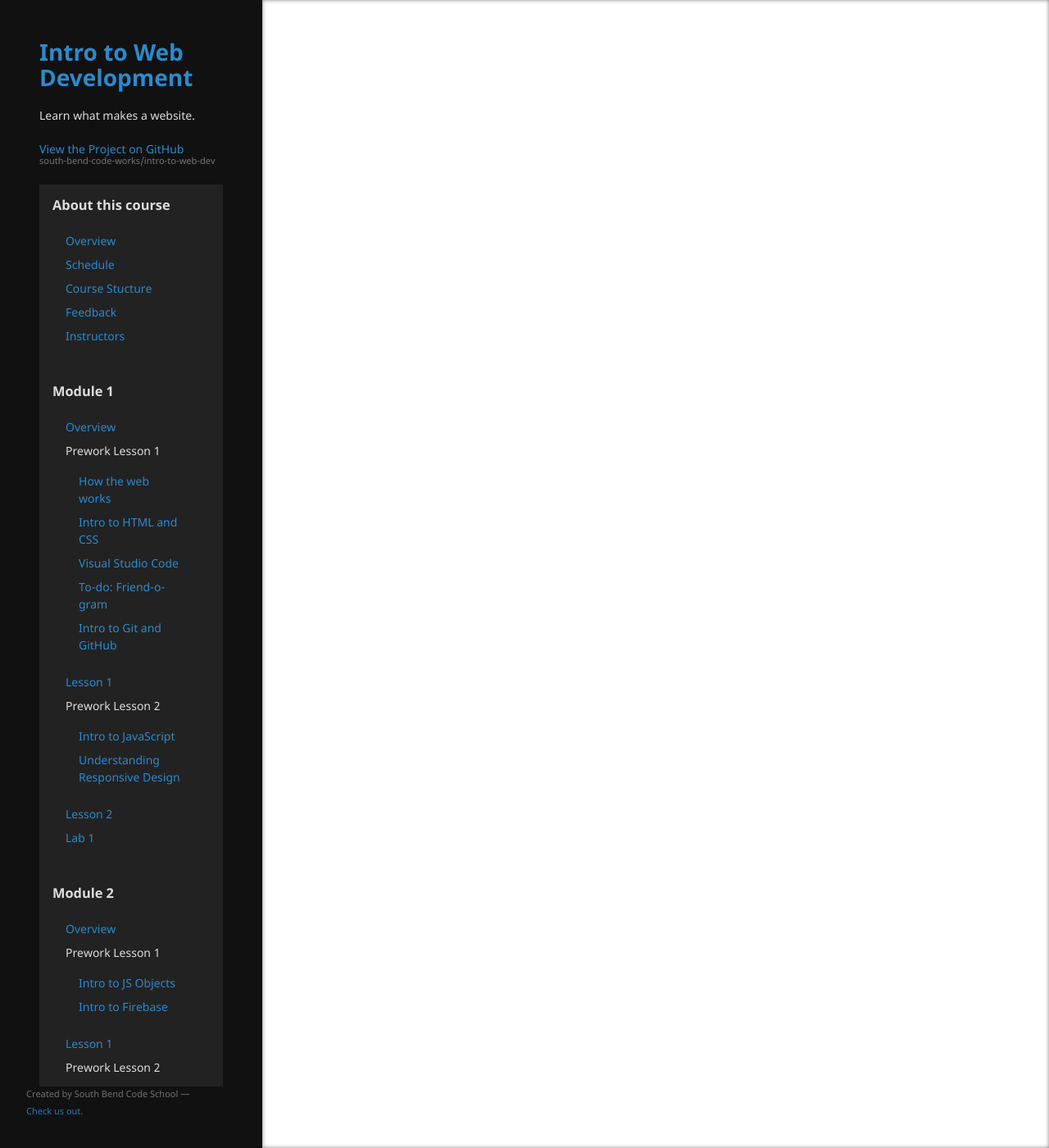
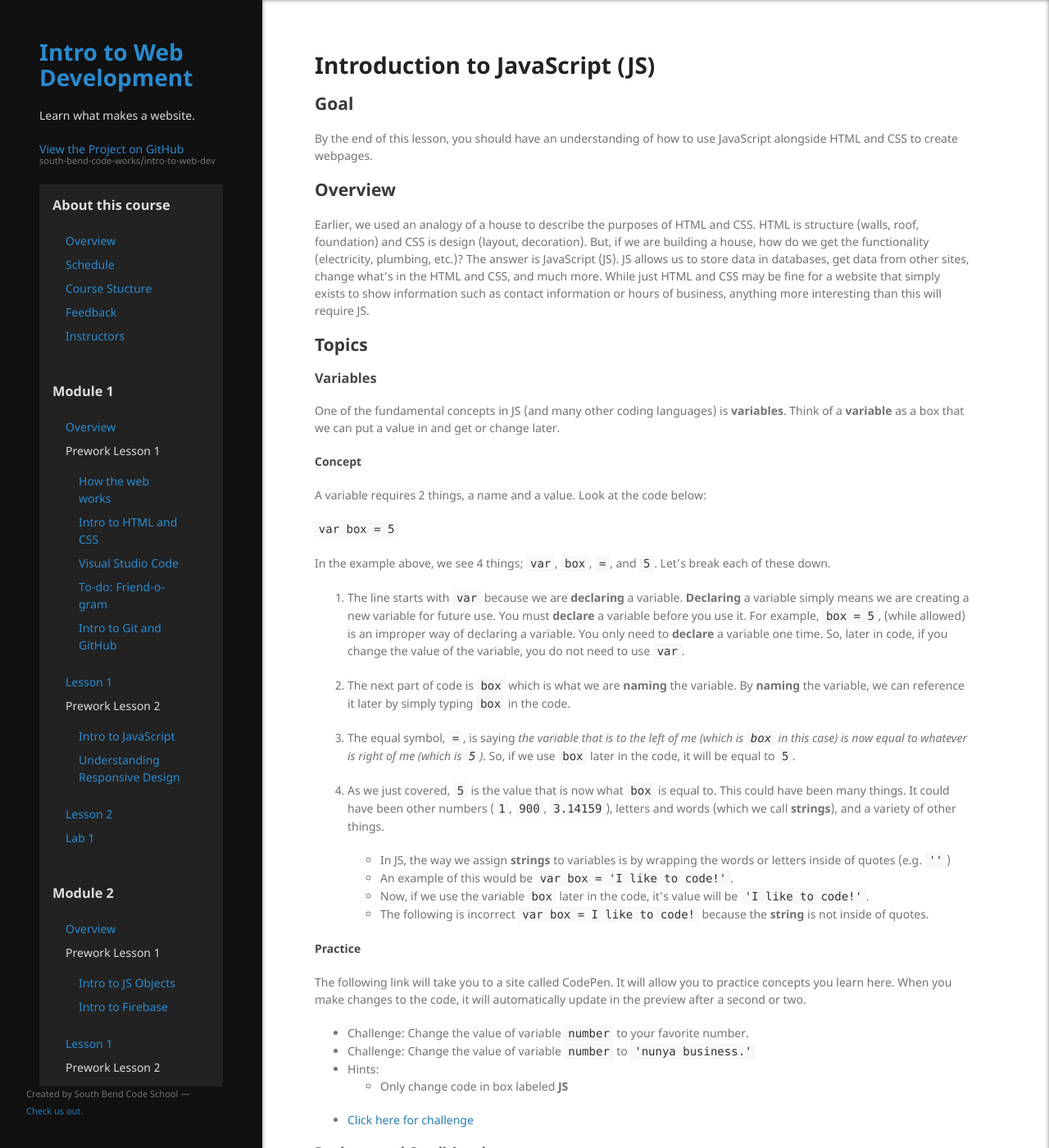
Before and after one commit to south-bend-code-works/intro-to-web-dev, a Jekyll site: the page built from lessons/module1/intro_to_javascript.md, in a window 1280 px wide and 1400 px high. Shown: the whole window at 82% size. Built offline with Jekyll 4.4.1, drawn with Linux system fonts in a browser that asks for light colours; our own code applies the rules of GitHub Pages for plain Markdown files; some of the changed text lies outside the part shown.

Commit message:
started js lesson

```diff
--- a/lessons/module1/intro_to_javascript.md
+++ b/lessons/module1/intro_to_javascript.md
@@ -1,3 +1,60 @@
 ---
 layout: default
 ---
+
+# Introduction to JavaScript (JS)
+
+## Goal
+By the end of this lesson, you should have an understanding of how to use JavaScript alongside HTML and CSS to create webpages.
+
+## Overview
+Earlier, we used an analogy of a house to describe the purposes of HTML and CSS. HTML is structure (walls, roof, foundation) and CSS is design (layout, decoration). But, if we are building a house, how do we get the functionality (electricity, plumbing, etc.)? The answer is JavaScript (JS). JS allows us to store data in databases, get data from other sites, change what's in the HTML and CSS, and much more. While just HTML and CSS may be fine for a website that simply exists to show information such as contact information or hours of business, anything more interesting than this will require JS.
+
+## Topics
+
+### Variables
+One of the fundamental concepts in JS (and many other coding languages) is **variables**. Think of a **variable** as a box that we can put a value in and get or change later.
+
+#### Concept
+A variable requires 2 things, a name and a value. Look at the code below:
+
+`var box = 5`
+
+In the example above, we see 4 things; `var`, `box`, `=`, and `5`. Let's break each of these down.
+
+1. The line starts with `var` because we are **declaring** a variable. **Declaring** a variable simply means we are creating a new variable for future use. You must **declare** a variable before you use it. For example, `box = 5`, (while allowed) is an improper way of declaring a variable. You only need to **declare** a variable one time. So, later in code, if you change the value of the variable, you do not need to use `var`.
+
+2. The next part of code is `box` which is what we are **naming** the variable. By **naming** the variable, we can reference it later by simply typing `box` in the code.
+
+3. The equal symbol, `=`, is saying *the variable that is to the left of me (which is `box` in this case) is now equal to whatever is right of me (which is `5`)*. So, if we use `box` later in the code, it will be equal to `5`.
+
+4. As we just covered, `5` is the value that is now what `box` is equal to.  This could have been many things. It could have been other numbers (`1`, `900`, `3.14159`), letters and words (which we call **strings**), and a variety of other things.
+  - In JS, the way we assign **strings** to variables is by wrapping the words or letters inside of quotes (e.g. `''`)
+  - An example of this would be `var box = 'I like to code!'`.
+  - Now, if we use the variable `box` later in the code, it's value will be `'I like to code!'`.
+  - The following is incorrect `var box = I like to code!` because the **string** is not inside of quotes.
+
+#### Practice
+
+The following link will take you to a site called CodePen. It will allow you to practice concepts you learn here. When you make changes to the code, it will automatically update in the preview after a second or two.
+
+- Challenge: Change the value of variable `number` to your favorite number.
+- Challenge: Change the value of variable `number` to `'nunya business.'`
+- Hints:
+  - Only change code in box labeled **JS**
+- [Click here for challenge](https://codepen.io/jorymullet/pen/mdrEwxM?editors=1010){: target='_blank'}
+
+### Booleans and Conditionals
+
+While the terms **boolean** and **conditional** may seem unfamiliar and complex, **booleans** are fairly simple and **conditionals** we use everyday!
+
+#### Concept
+
+##### Booleans
+A **boolean** can be one of two things, `true` or `false`. That's it. In code, we can assign **boolean** values to variables like this:
+`var example = true`
+
+Now, if we use the variable `example` later in the code, we now that it will be equal to `true`. This doesn't gain us anything right now until we look at **conditionals**.
+
+##### Conditionals
+An example of a **conditional** we may see outside of coding is the following sentence: *If it snows tonight, I will shovel my steps.*.
```
Also changed, not shown: 1 other file.
